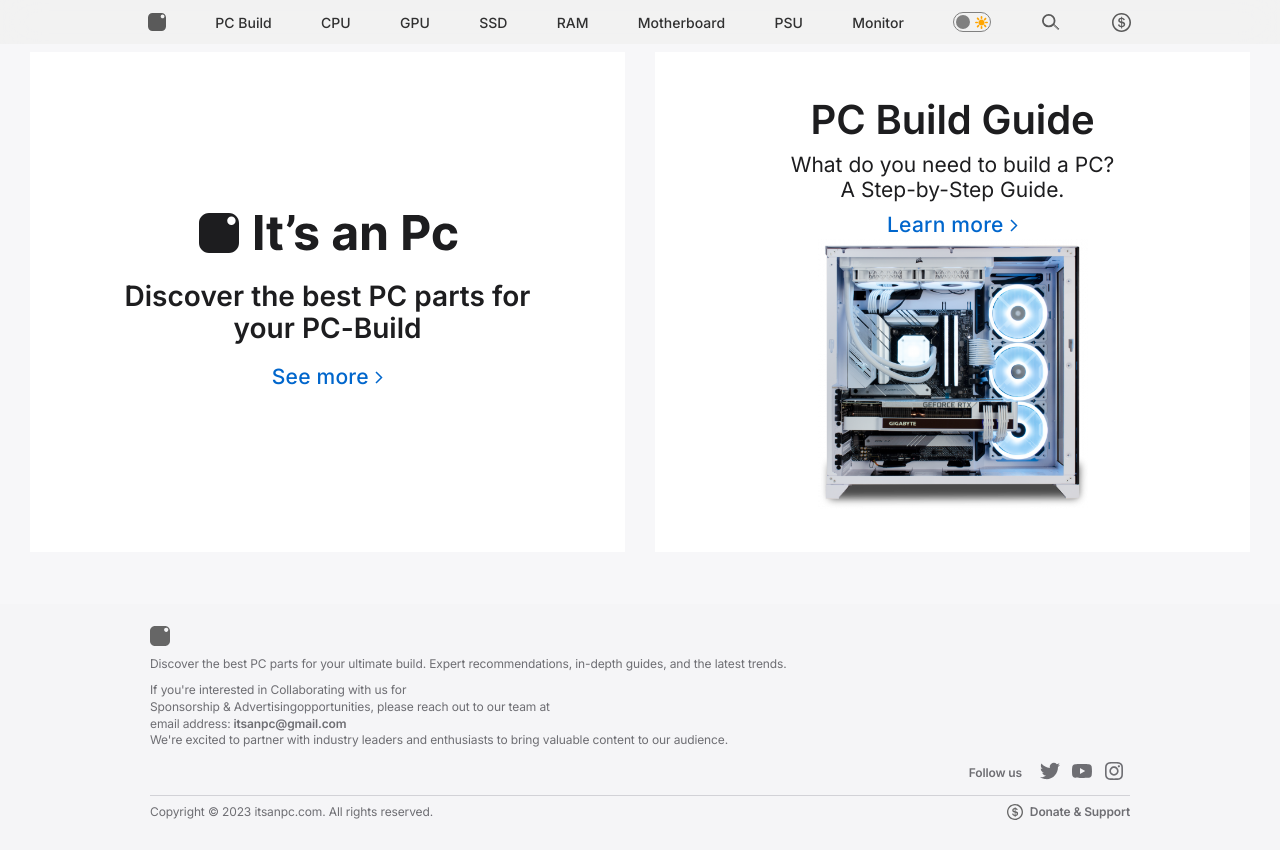
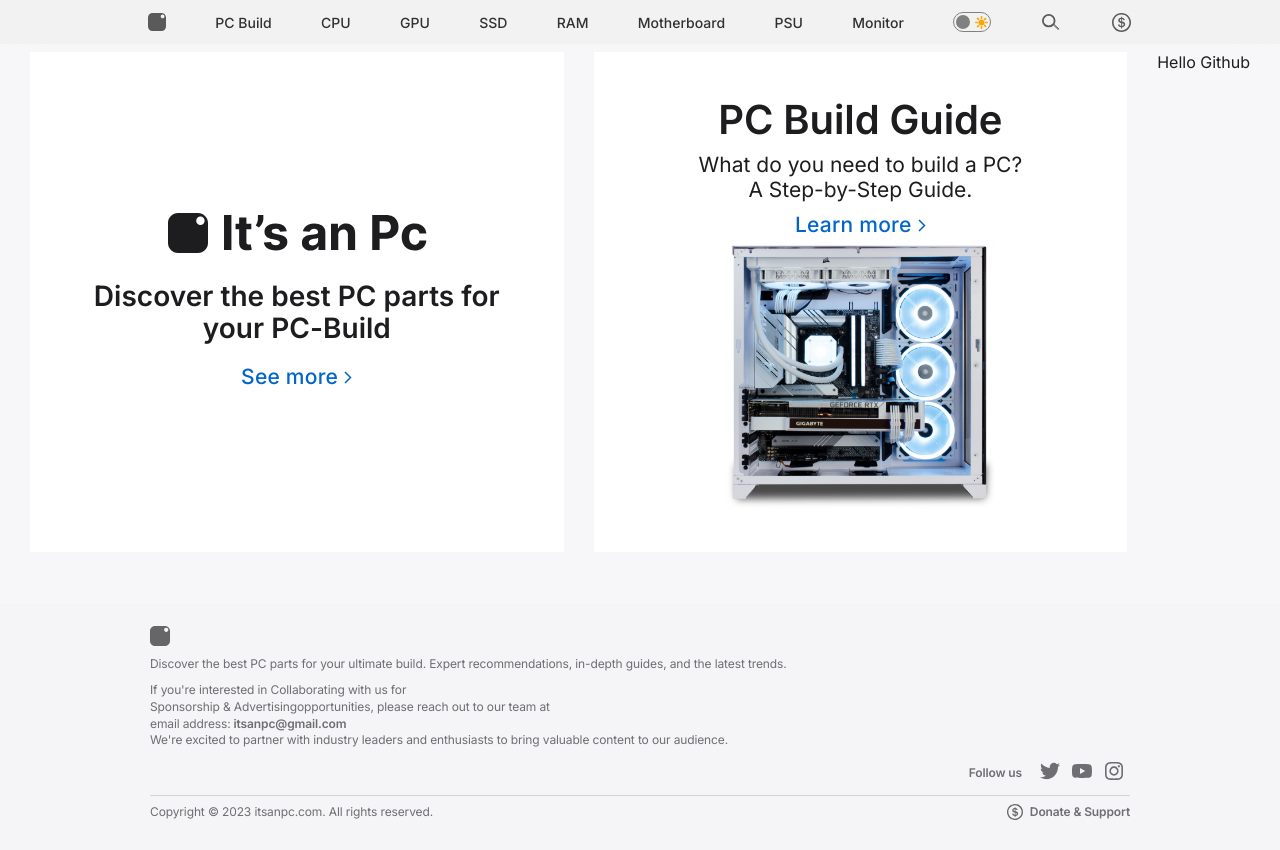
Before and after one commit to Sujal-Vanjare/clean-code-itsanpc, a Next.js app: page / in a window 1280 px wide. Built offline with nearby package versions, Linux system fonts and the light colour scheme.

Commit message:
Update page.jsx

```diff
--- a/src/app/page.jsx
+++ b/src/app/page.jsx
@@ -33,6 +33,7 @@ export default function Home() {
                 alt="pc image"
               />
             </div>
+            <div>Hello Github</div>
           </div>
         </div>
       </div>
```
